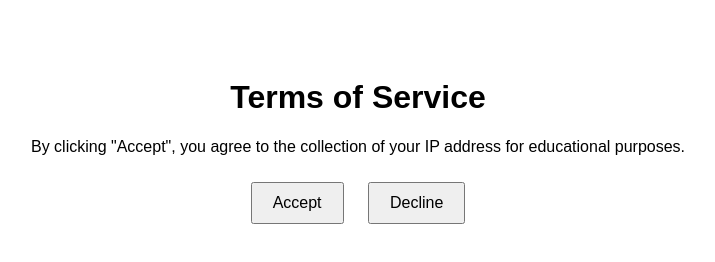
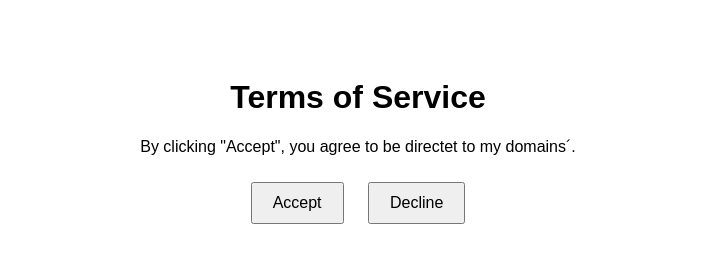
Before and after one commit to davidssts27/My-domains, a plain HTML site: page index.html in a window 1280 px wide. Shown: the whole page, without its empty margins (282-997 px from the left). Drawn offline with Linux system fonts and the light colour scheme.

Commit message:
index.html

```diff
--- a/index.html
+++ b/index.html
@@ -19,7 +19,7 @@
 </head>
 <body>
   <h1>Terms of Service</h1>
-  <p>By clicking "Accept", you agree to the collection of your IP address for educational purposes.</p>
+  <p>By clicking "Accept", you agree to be directet to my domains´.</p>
   <button onclick="accept()">Accept</button>
   <button onclick="decline()">Decline</button>
 
```
